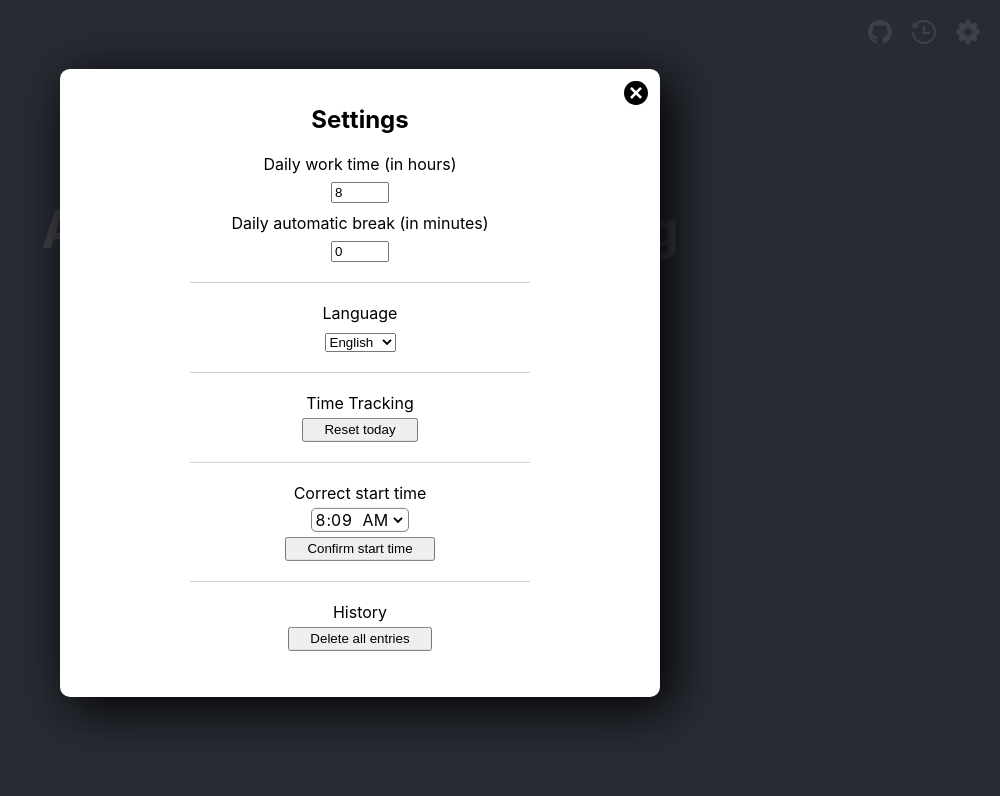
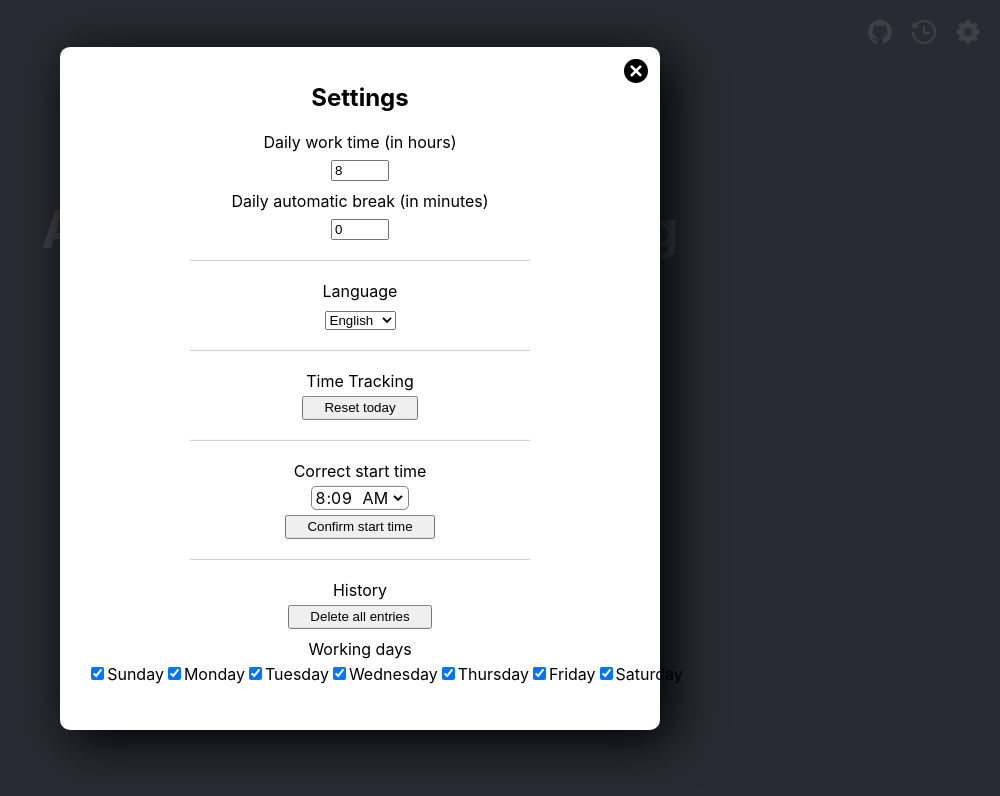
Before and after one commit to pitgrap/time-tracking-app, a React (Vite) app: page / in a window 1280 px wide. Both pictures are taken after a click on the element 1248 px from the left and 38 px from the top of the page. Shown: the top 796 px of the page, without its empty margins (280-1280 px from the left). Built offline with nearby package versions, Linux system fonts and the light colour scheme.

Commit message:
feat: weekday working days setting, conditional tracking, UI and i18n updates (#123)

```diff
--- a/src/App.tsx
+++ b/src/App.tsx
@@ -1,12 +1,13 @@
 import React from "react";
 import { useTranslation } from "react-i18next";
 import { AppContextProvider } from "./contexts/AppContext";
-import { SettingsContextProvider } from "./contexts/SettingsContext";
+import { SettingsContextProvider, useSettingsContext } from "./contexts/SettingsContext";
 import { initTranslations } from "./utils/Translations";
 import { Header } from "./components/Header";
 import { Tracking } from "./components/Tracking";
 import { SettingsDialog } from "./components/SettingsDialog";
 import { History } from "./components/History";
+import { DayOffInfo } from "./components/DayOffInfo";
 import logo from "./assets/logo.svg";
 import "./App.css";
 
@@ -14,6 +15,10 @@ initTranslations();
 
 const App: React.FC = () => {
   const { t } = useTranslation();
+  const { settings } = useSettingsContext();
+  const today = new Date().getDay();
+  const workingDays = settings?.workingDays ?? [0, 1, 2, 3, 4, 5, 6];
+  const isWorkingDay = workingDays.includes(today);
 
   return (
     <AppContextProvider>
@@ -23,7 +28,7 @@ const App: React.FC = () => {
           <main className="app-main">
             <h1>{t("title")}</h1>
             <img src={logo} className="app-logo" alt="logo" />
-            <Tracking />
+            {isWorkingDay ? <Tracking /> : <DayOffInfo />}
           </main>
           <SettingsDialog />
           <History />
--- /dev/null
+++ b/src/components/DayOffInfo.tsx
@@ -0,0 +1,12 @@
+import React from "react";
+import { useTranslation } from "react-i18next";
+
+export const DayOffInfo: React.FC = () => {
+  const { t } = useTranslation();
+  return (
+    <div className="day-off-info">
+      <h2>{t("dayOffTitle")}</h2>
+      <p>{t("dayOffMessage")}</p>
+    </div>
+  );
+};
--- a/src/components/SettingsDialog.tsx
+++ b/src/components/SettingsDialog.tsx
@@ -24,6 +24,11 @@ export const SettingsDialog: React.FC = () => {
   const [updateLanguageShow, setUpdateLanguageShow] = useState(false);
   const [resetActionShow, setResetActionShow] = useState(false);
   const [customStartTimeShow, setCustomStartTimeShow] = useState(false);
+  const [workingDays, setWorkingDays] = useState<Set<number>>(new Set(settings?.workingDays ?? [0, 1, 2, 3, 4, 5, 6]));
+
+  const { t, i18n } = useTranslation();
+  const languageNames = new Intl.DisplayNames(i18n.language, { type: "language" });
+  const weekdays = [t("sunday"), t("monday"), t("tuesday"), t("wednesday"), t("thursday"), t("friday"), t("saturday")];
 
   const changeDailyWork = (event: React.FormEvent<HTMLInputElement>) => {
     const newDailyWork = parseInt(event.currentTarget.value);
@@ -62,11 +67,22 @@ export const SettingsDialog: React.FC = () => {
     showNotification(setCustomStartTimeShow);
   };
 
-  const { t, i18n } = useTranslation();
-  const languageNames = new Intl.DisplayNames(i18n.language, { type: "language" });
   const changeLanguage = (event: React.FormEvent<HTMLSelectElement>) => {
     i18n.changeLanguage(event.currentTarget.value);
     showNotification(setUpdateLanguageShow);
+  };
+
+  const handleWorkingDayChange = (day: number) => {
+    const updated = new Set(workingDays);
+    if (workingDays.has(day)) {
+      updated.delete(day);
+    } else {
+      updated.add(day);
+    }
+    setWorkingDays(updated);
+    if (settings && updateSettings) {
+      updateSettings({ ...settings, workingDays: Array.from(updated).sort() });
+    }
   };
 
   // close on esc
@@ -215,6 +231,22 @@ export const SettingsDialog: React.FC = () => {
                 )}
               </span>
             </div>
+
+            <div className="action">
+              <label className="action__label">{t("workingDays")}</label>
+              <div className="action__weekdays">
+                {weekdays.map((label, idx) => (
+                  <label key={idx} className="weekday-checkbox">
+                    <input
+                      type="checkbox"
+                      checked={workingDays.has(idx)}
+                      onChange={() => handleWorkingDayChange(idx)}
+                    />
+                    {label}
+                  </label>
+                ))}
+              </div>
+            </div>
           </dialog>
         </>
       )}
--- a/src/contexts/SettingsContext.tsx
+++ b/src/contexts/SettingsContext.tsx
@@ -24,14 +24,16 @@ export const SettingsContextProvider: React.FC<Props> = ({ children }) => {
   const defaultSettings: Settings = {
     dailyWork: 8,
     dailyPause: 0,
+    workingDays: [0, 1, 2, 3, 4, 5, 6], // All days checked by default
   };
 
   // the settings that will be given to the context
-  const [settings] = useState(existingSettings ?? defaultSettings);
+  const [settings, setSettings] = useState<Settings>(existingSettings ?? defaultSettings);
 
   // update the settings in localStorage
-  const updateSettings = () => {
-    localStorage.setItem(storageKey, JSON.stringify(settings));
+  const updateSettings = (newSettings: Settings) => {
+    setSettings(newSettings);
+    localStorage.setItem(storageKey, JSON.stringify(newSettings));
   };
 
   // the Provider gives access to the context to its children
--- a/src/i18n/de.json
+++ b/src/i18n/de.json
@@ -25,6 +25,16 @@
     "overtime": "Überstunden",
     "resetToday": "Heute zurücksetzen",
     "setStartTime": "Startzeit korrigieren",
-    "confirmStartTime": "Startzeit übernehmen"
+    "confirmStartTime": "Startzeit übernehmen",
+    "workingDays": "Arbeitstage",
+    "sunday": "Sonntag",
+    "monday": "Montag",
+    "tuesday": "Dienstag",
+    "wednesday": "Mittwoch",
+    "thursday": "Donnerstag",
+    "friday": "Freitag",
+    "saturday": "Samstag",
+    "dayOffTitle": "Freier Tag",
+    "dayOffMessage": "Heute wird nicht getrackt. Dieser Tag ist in den Einstellungen nicht als Arbeitstag ausgewählt."
   }
 }
--- a/src/i18n/en.json
+++ b/src/i18n/en.json
@@ -25,6 +25,16 @@
     "overtime": "Overtime",
     "resetToday": "Reset today",
     "setStartTime": "Correct start time",
-    "confirmStartTime": "Confirm start time"
+    "confirmStartTime": "Confirm start time",
+    "workingDays": "Working days",
+    "sunday": "Sunday",
+    "monday": "Monday",
+    "tuesday": "Tuesday",
+    "wednesday": "Wednesday",
+    "thursday": "Thursday",
+    "friday": "Friday",
+    "saturday": "Saturday",
+    "dayOffTitle": "Day Off",
+    "dayOffMessage": "No tracking today. This day is not selected as a working day in your settings."
   }
 }
--- a/src/models/Settings.ts
+++ b/src/models/Settings.ts
@@ -1,8 +1,12 @@
 export interface Settings {
   dailyWork: number;
   dailyPause?: number;
+  /**
+   * Array of numbers (0=Sunday, 1=Monday, ..., 6=Saturday) representing selected working days.
+   * Default: all days checked ([0,1,2,3,4,5,6])
+   */
+  workingDays?: number[];
 }
-
 export interface SettingsContext {
   settings?: Settings;
   updateSettings?: (settings: Settings) => void;
```
Also changed, not shown: 2 other files (tests, documents, lock files or other folders).
